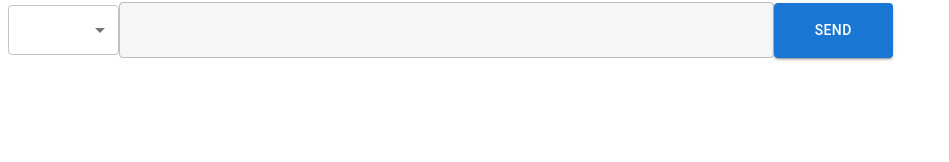
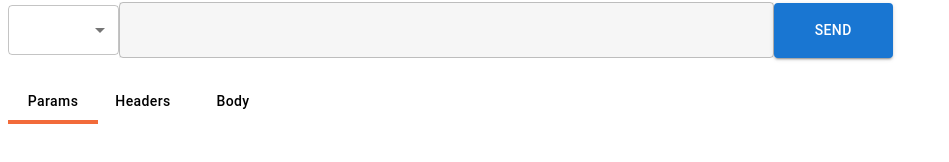
Before and after one commit to chhavi48/PostMan_Clone, a React (Create React App) app: page / in a window 1280 px wide. Shown: the part 160-322 px from the top of the page, without its empty margins (0-949 px from the left). Built offline with nearby package versions, Linux system fonts and the light colour scheme.

Commit message:
createtable

```diff
--- /dev/null
+++ b/src/Components/CreTable.jsx
@@ -0,0 +1,17 @@
+import React from 'react'
+
+import { Typography,Box } from '@mui/material'
+const CreTable = () => {
+  return (
+      <>
+          <Box>
+            <Typography>
+
+            </Typography>
+
+          </Box>
+      </>
+  )
+}
+
+export default CreTable
--- a/src/Components/Home.jsx
+++ b/src/Components/Home.jsx
@@ -2,7 +2,7 @@ import React from 'react'
 import { makeStyles } from '@mui/styles';
 const useStyles=makeStyles({
     logo:{
-        width:200
+        width:200,
     }
 })
 const Home = () => {
--- a/src/Components/Main.jsx
+++ b/src/Components/Main.jsx
@@ -1,8 +1,9 @@
-import { Box } from '@mui/material'
+import { Box, Select } from '@mui/material'
 import React from 'react'
 import Form from './Form'
 import Home from './Home';
 import {makeStyles} from '@mui/styles';
+import Selectformet from './Selectformet';
 
 const useStyles = makeStyles(
     {
@@ -19,7 +20,9 @@ const Main = () => {
     <>
         <Home/>
         <Box className={classses.component}>
+
         <Form/>
+        <Selectformet/>
         </Box>
 
     </>
--- /dev/null
+++ b/src/Components/Selectformet.jsx
@@ -0,0 +1,73 @@
+import { useState, useContext } from 'react';
+
+import { Box, Tabs, Tab } from '@mui/material';
+import { makeStyles } from '@mui/styles';
+import CreTable from './CreTable';
+
+// //components
+// import CreateTable from './CreateTable';
+// import CreateJsonText from './CreateJsonText';
+// import { DataContext } from '../context/DataProvider';
+
+const useStyles = makeStyles({
+    component: {
+        marginTop: 20
+    },
+    tab: {
+        textTransform: ['none', '!important'],
+        '&::active': {
+            border: '1px solid #fff'
+        }
+    }
+})
+
+const Selectformat= () => {
+    const classes = useStyles();
+    const [value, setValue] = useState(0);
+
+    // const { paramData, setParamData, headerData, setHeaderData } = useContext(DataContext);
+
+    const handleChange = (event, newValue) => {
+        setValue(newValue);
+    };
+
+    return (
+        <Box className={classes.component}>
+            <Tabs value={value} onChange={handleChange}
+                TabIndicatorProps={{ sx: { backgroundColor: "#F26B3A", height: 4, bottom: 2} }}
+            textColor="none">
+                <Tab label="Params" className={classes.tab} />
+                <Tab label="Headers" className={classes.tab} />
+                <Tab label="Body" className={classes.tab} />
+            </Tabs>
+            <Box
+                role="tabpanel"
+                hidden={value !== 0}
+                id={`simple-tabpanel-${0}`}
+                aria-labelledby={`simple-tab-${0}`}
+            >
+                {/* <CreateTable text={'Query Params'} data={paramData} setData={setParamData} /> */}
+                <CreTable/>
+            </Box>
+            <Box
+                role="tabpanel"
+                hidden={value !== 1}
+                id={`simple-tabpanel-${1}`}
+                aria-labelledby={`simple-tab-${1}`}
+            >
+              <CreTable/>
+                {/* <CreateTable text={'Headers'} data={headerData} setData={setHeaderData} /> */}
+            </Box>
+            <Box
+                role="tabpanel"
+                hidden={value !== 2}
+                id={`simple-tabpanel-${2}`}
+                aria-labelledby={`simple-tab-${2}`}
+            >
+                {/* <CreateJsonText /> */}
+            </Box>
+        </Box>
+    )
+}
+
+export default  Selectformat;
```
